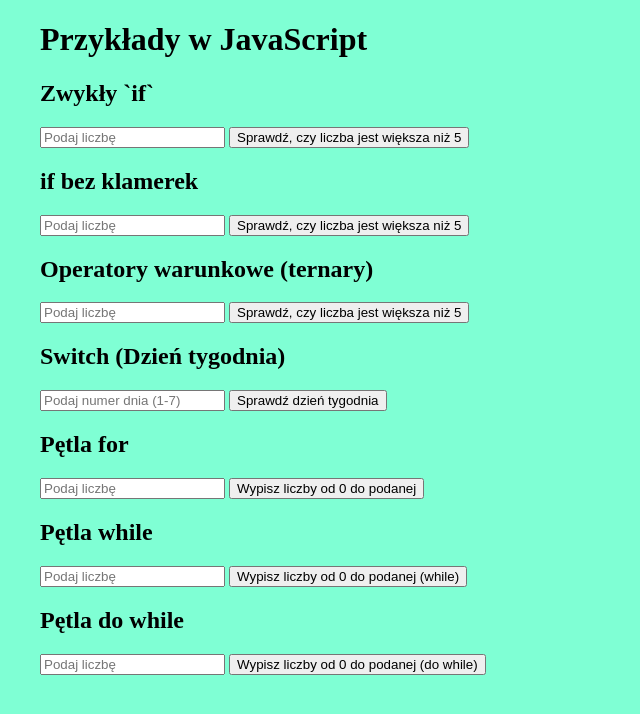
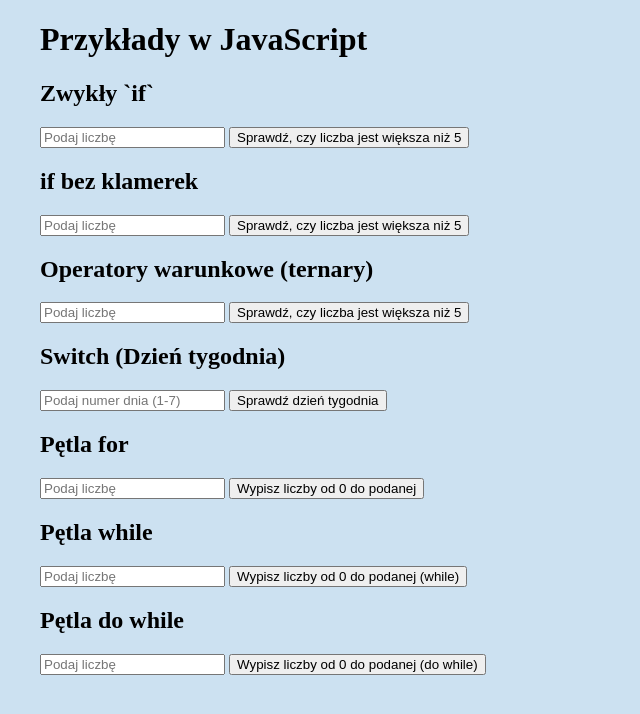
Before and after one commit to Ozgef/ozgef.github.io, a PHP site: page /inst-sterowania.html in a window 1280 px wide. Shown: the top 714 px of the page, without its empty margins (0-640 px from the left). Run offline with PHP 8.4, Linux system fonts and the light colour scheme.

Commit message:
Update stylek.css

```diff
--- a/stylek.css
+++ b/stylek.css
@@ -1,5 +1,5 @@
 html{
-  background-color: aquamarine;
+  background-color: hsla(205, 57%, 75%, 0.5);
 }
 head{
   background-color: darkcyan;
```
